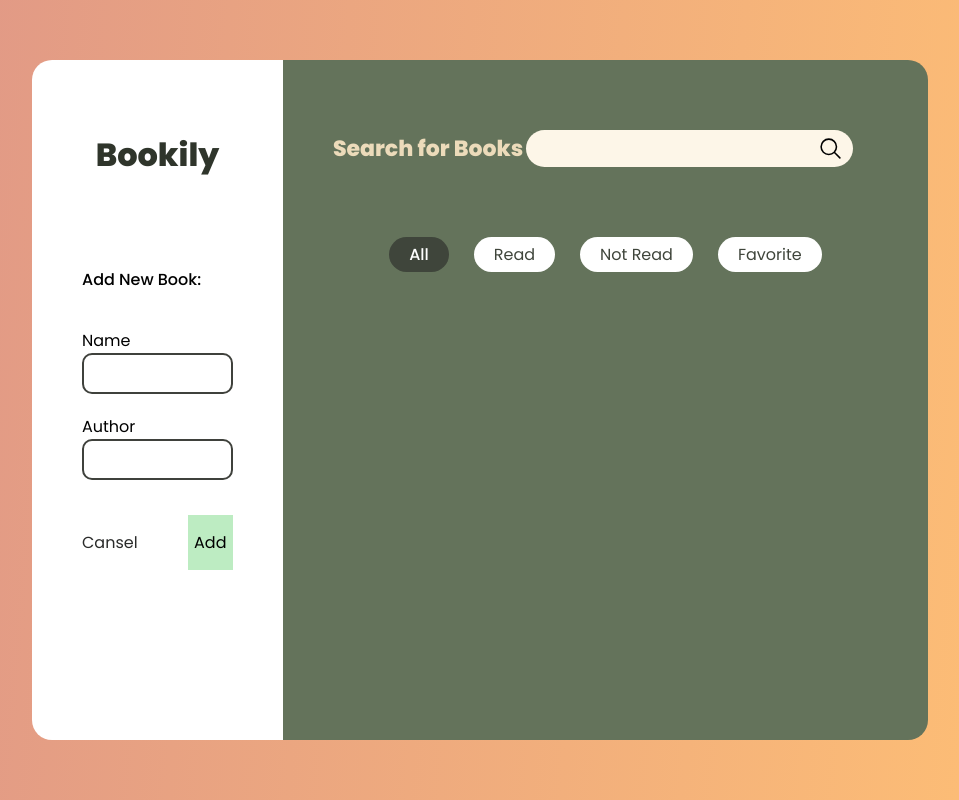
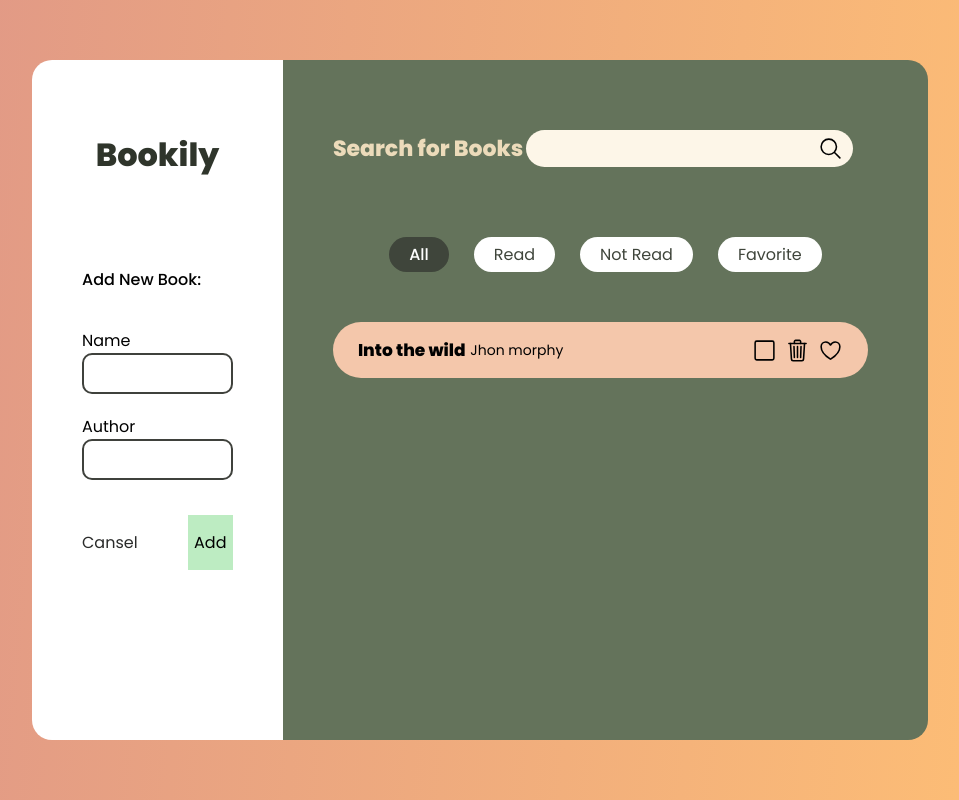
Before and after one commit to erfan-amani/bookily, a React (Create React App) app: page / in a window 1280 px wide. Shown: the whole page, without its empty margins (160-1119 px from the left). Built offline with nearby package versions, Linux system fonts and the light colour scheme.

Commit message:
styled book list item

```diff
--- /dev/null
+++ b/src/Books/BooksList.css
@@ -0,0 +1,27 @@
+.books-list {
+  display: flex;
+  flex-direction: column;
+  align-items: center;
+  gap: 20px;
+  width: 100%;
+  height: 100%;
+  overflow-y: scroll;
+  padding-right: 10px;
+}
+
+.books-list::-webkit-scrollbar-track {
+  padding: 2px 0;
+  border-radius: 10px;
+  background-color: #deedf0;
+
+  position: relative;
+  right: 50px;
+}
+
+.books-list::-webkit-scrollbar {
+  width: 10px;
+}
+.books-list::-webkit-scrollbar-thumb {
+  border-radius: 10px;
+  background-color: #b2b8a3;
+}
--- /dev/null
+++ b/src/Books/BooksList.js
@@ -0,0 +1,13 @@
+import React from 'react';
+import './BooksList.css';
+import BooksListItem from './BooksListItem';
+
+const BooksList = () => {
+  return (
+    <div className="books-list">
+      <BooksListItem />
+    </div>
+  );
+};
+
+export default BooksList;
--- /dev/null
+++ b/src/Books/BooksListItem.css
@@ -0,0 +1,30 @@
+.books-list-item {
+  display: flex;
+  width: 100%;
+  align-items: center;
+  background-color: #f4c7ab;
+  padding: 15px 25px;
+  border-radius: 30px;
+  font-size: 17px;
+}
+
+.books-list-item__name {
+  font-weight: 600;
+  flex-grow: 0.05;
+}
+.books-list-item__author {
+  font-weight: 400;
+  font-size: 14px;
+  flex-grow: 2;
+}
+
+.books-list-item__actions {
+  display: flex;
+  gap: 8px;
+  height: 25px;
+}
+
+.books-list-item__actions ion-icon {
+  cursor: pointer;
+  font-size: 25px;
+}
--- /dev/null
+++ b/src/Books/BooksListItem.js
@@ -0,0 +1,20 @@
+import React from 'react';
+import './BooksListItem.css';
+
+const BooksListItem = () => {
+  return (
+    <div className="books-list-item">
+      <div className="books-list-item__name">Into the wild</div>
+      <div className="books-list-item__author">Jhon morphy</div>
+      <div className="books-list-item__actions">
+        <ion-icon name="square-outline"></ion-icon>
+        {/* <ion-icon name="checkbox-outline"></ion-icon> */}
+        <ion-icon name="trash-outline"></ion-icon>
+        <ion-icon name="heart-outline"></ion-icon>
+        {/* <ion-icon name="heart" style={{ color: '#C84B31' }}></ion-icon> */}
+      </div>
+    </div>
+  );
+};
+
+export default BooksListItem;
--- a/src/Books/‌Books.js
+++ b/src/Books/‌Books.js
@@ -2,12 +2,14 @@ import React from 'react';
 import BooksFilter from './BooksFilter';
 import './Books.css';
 import BooksSearch from './BooksSearch';
+import BooksList from './BooksList';
 
 const Books = () => {
   return (
     <div className="books">
       <BooksSearch />
       <BooksFilter />
+      <BooksList />
     </div>
   );
 };
```
